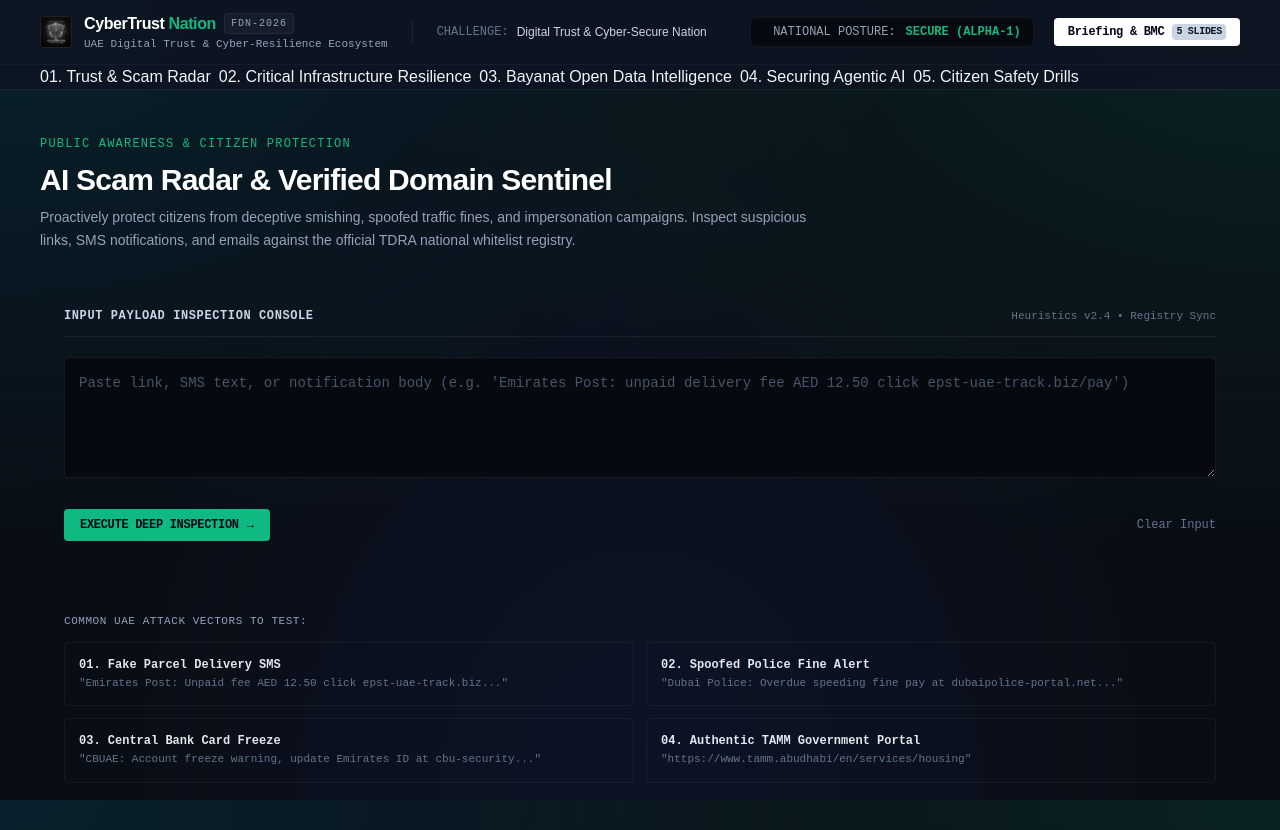
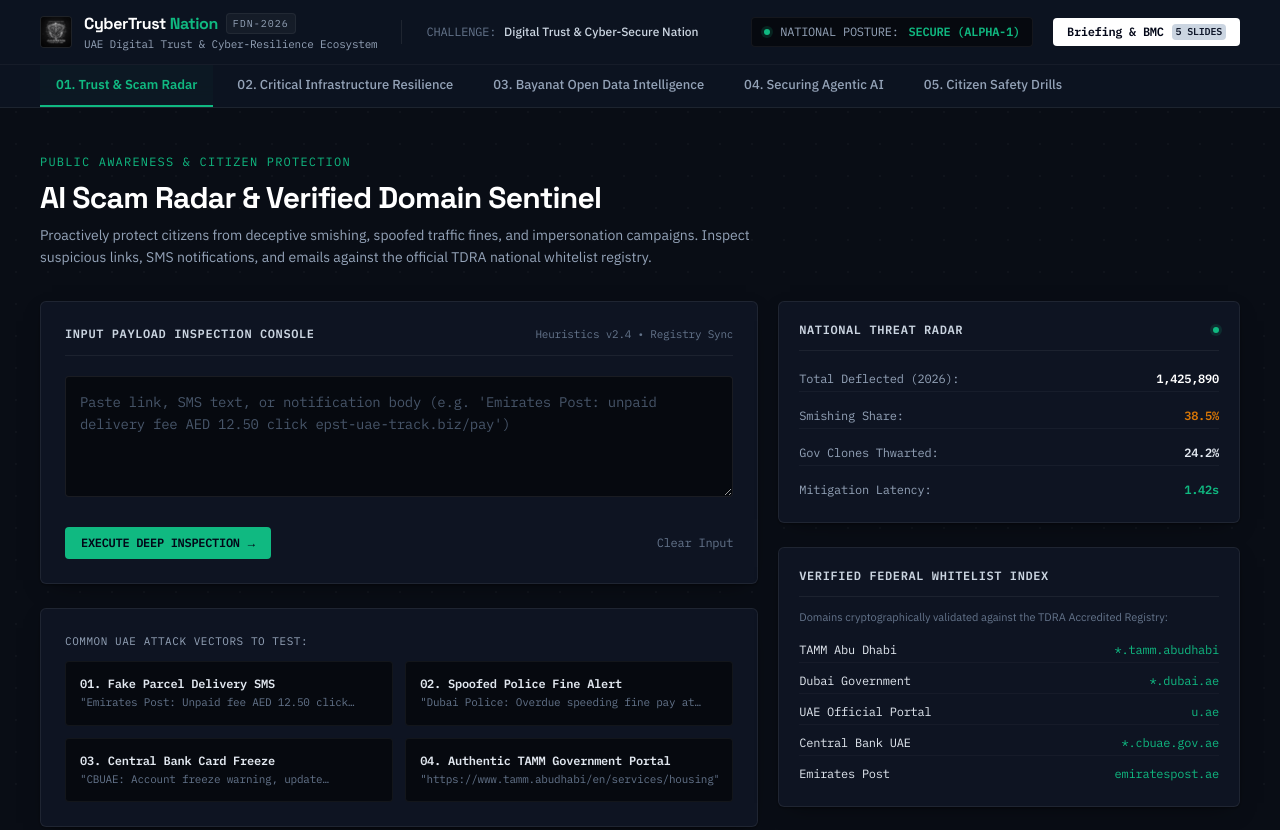
Before and after one commit to Rami-GH/Hackathon-2026, a website: page public/index.html in a window 1280 px wide. Shown: the top 830 px of the page. Drawn offline with nearby package versions, Linux system fonts and the light colour scheme; no server answers.

Commit message:
Update design tokens and architectural styling

```diff
--- a/public/styles.css
+++ b/public/styles.css
@@ -1,19 +1,34 @@
-@import url('https://fonts.googleapis.com/css2?family=Plus+Jakarta+Sans:wght@300;400;500;600;700;800&family=Tajawal:wght@300;400;500;700;800&display=swap');
+@import url('https://fonts.googleapis.com/css2?family=IBM+Plex+Mono:wght@400;500;600&family=IBM+Plex+Sans:wght@300;400;500;600;700&family=Space+Grotesk:wght@500;600;700&display=swap');
 
 :root {
-  --bg-primary: #070B14;
-  --bg-surface: #0E1626;
-  --bg-card: rgba(16, 26, 44, 0.75);
-  --border-subtle: rgba(255, 255, 255, 0.08);
-  --border-glow: rgba(16, 185, 129, 0.35);
-  --accent-emerald: #10B981;
-  --accent-cyan: #06B6D4;
-  --accent-gold: #F59E0B;
-  --accent-danger: #EF4444;
-  --text-main: #F3F4F6;
-  --text-muted: #9CA3AF;
-  --font-en: 'Plus Jakarta Sans', system-ui, -apple-system, sans-serif;
-  --font-ar: 'Tajawal', system-ui, -apple-system, sans-serif;
+  --bg-canvas: #090D15;
+  --bg-surface: #0E1422;
+  --bg-elevated: #131B2E;
+  --bg-inset: #06090F;
+
+  --border-hairline: rgba(255, 255, 255, 0.07);
+  --border-strong: rgba(255, 255, 255, 0.14);
+  --border-subtle: rgba(255, 255, 255, 0.04);
+
+  --brand-accent: #10B981;
+  --brand-accent-soft: rgba(16, 185, 129, 0.12);
+  --brand-accent-line: rgba(16, 185, 129, 0.35);
+
+  --signal-crit: #E11D48;
+  --signal-crit-soft: rgba(225, 29, 72, 0.12);
+  --signal-warn: #D97706;
+  --signal-warn-soft: rgba(217, 119, 6, 0.12);
+  --signal-safe: #059669;
+  --signal-safe-soft: rgba(5, 150, 105, 0.12);
+
+  --text-primary: #F8FAFC;
+  --text-secondary: #94A3B8;
+  --text-muted: #64748B;
+  --text-faint: #475569;
+
+  --font-display: 'Space Grotesk', -apple-system, sans-serif;
+  --font-body: 'IBM Plex Sans', -apple-system, sans-serif;
+  --font-mono: 'IBM Plex Mono', monospace;
 }
 
 * {
@@ -23,135 +38,146 @@
 }
 
 body {
-  background-color: var(--bg-primary);
-  background-image:
-    radial-gradient(at 0% 0%, rgba(6, 182, 212, 0.12) 0px, transparent 50%),
-    radial-gradient(at 100% 0%, rgba(16, 185, 129, 0.12) 0px, transparent 50%),
-    radial-gradient(at 50% 100%, rgba(30, 58, 138, 0.15) 0px, transparent 60%);
-  background-attachment: fixed;
-  color: var(--text-main);
-  font-family: var(--font-en);
+  background-color: var(--bg-canvas);
+  color: var(--text-primary);
+  font-family: var(--font-body);
+  line-height: 1.55;
+  -webkit-font-smoothing: antialiased;
   min-height: 100vh;
-  line-height: 1.5;
-  overflow-x: hidden;
+  position: relative;
 }
 
-body.lang-ar {
-  font-family: var(--font-ar);
-  direction: rtl;
+/* Subtle architectural dot grid (1% opacity, no heavy glow) */
+body::before {
+  content: '';
+  position: fixed;
+  inset: 0;
+  background-image: radial-gradient(rgba(255, 255, 255, 0.08) 1px, transparent 1px);
+  background-size: 32px 32px;
+  pointer-events: none;
+  z-index: 0;
+  opacity: 0.4;
 }
 
-/* Glassmorphism Classes */
-.glass-panel {
-  background: var(--bg-card);
-  backdrop-filter: blur(14px);
-  -webkit-backdrop-filter: blur(14px);
-  border: 1px solid var(--border-subtle);
-  border-radius: 14px;
+/* Typography Scale */
+h1, h2, h3, h4, .font-display {
+  font-family: var(--font-display);
+  letter-spacing: -0.03em;
+  font-weight: 700;
 }
 
-.glass-panel-glow {
-  background: var(--bg-card);
-  backdrop-filter: blur(16px);
-  -webkit-backdrop-filter: blur(16px);
-  border: 1px solid rgba(16, 185, 129, 0.25);
-  border-radius: 14px;
-  box-shadow: 0 0 25px rgba(16, 185, 129, 0.1);
+.font-mono {
+  font-family: var(--font-mono);
+  letter-spacing: -0.02em;
 }
 
-.glass-card-hover {
-  transition: all 0.25s cubic-bezier(0.16, 1, 0.3, 1);
-}
-.glass-card-hover:hover {
-  transform: translateY(-2px);
-  border-color: rgba(6, 182, 212, 0.4);
-  box-shadow: 0 10px 25px -5px rgba(6, 182, 212, 0.15);
+/* Architectural Card & Surface Tokens */
+.surface-panel {
+  background: var(--bg-surface);
+  border: 1px solid var(--border-hairline);
+  border-radius: 6px;
+  box-shadow: 0 1px 3px rgba(0, 0, 0, 0.4), 0 8px 24px -12px rgba(0, 0, 0, 0.6);
+  position: relative;
 }
 
-/* Pulse animation */
-@keyframes pulseGlow {
-  0%, 100% { opacity: 1; transform: scale(1); }
-  50% { opacity: 0.6; transform: scale(0.96); }
+.surface-inset {
+  background: var(--bg-inset);
+  border: 1px solid var(--border-subtle);
+  border-radius: 4px;
 }
 
-.pulse-indicator {
-  animation: pulseGlow 2s infinite ease-in-out;
+.surface-elevated {
+  background: var(--bg-elevated);
+  border: 1px solid var(--border-strong);
+  border-radius: 6px;
 }
 
-/* Cyber Gradients */
-.gradient-text {
-  background: linear-gradient(135deg, #10B981 0%, #06B6D4 50%, #38BDF8 100%);
-  -webkit-background-clip: text;
-  -webkit-text-fill-color: transparent;
+/* Navigation Tab Item */
+.workbench-tab {
+  padding: 10px 16px;
+  font-size: 13px;
+  font-weight: 500;
+  color: var(--text-secondary);
+  border-bottom: 2px solid transparent;
+  transition: all 0.15s ease;
+  white-space: nowrap;
 }
 
-.gradient-gold {
-  background: linear-gradient(135deg, #F59E0B 0%, #FBBF24 100%);
-  -webkit-background-clip: text;
-  -webkit-text-fill-color: transparent;
+.workbench-tab:hover {
+  color: var(--text-primary);
+  background: rgba(255, 255, 255, 0.02);
 }
 
-/* Custom Scrollbar */
-::-webkit-scrollbar {
-  width: 7px;
-  height: 7px;
-}
-::-webkit-scrollbar-track {
-  background: rgba(14, 22, 38, 0.7);
-}
-::-webkit-scrollbar-thumb {
-  background: rgba(16, 185, 129, 0.3);
-  border-radius: 4px;
-}
-::-webkit-scrollbar-thumb:hover {
-  background: rgba(16, 185, 129, 0.6);
+.workbench-tab.active {
+  color: var(--brand-accent);
+  border-bottom-color: var(--brand-accent);
+  background: rgba(16, 185, 129, 0.03);
+  font-weight: 600;
 }
 
-/* Tab active indicator */
-.nav-tab.active {
-  background: rgba(16, 185, 129, 0.15);
-  border-color: rgba(16, 185, 129, 0.6);
-  color: #10B981;
+/* Telemetry Indicator Dot */
+.status-pip {
+  display: inline-block;
+  width: 6px;
+  height: 6px;
+  border-radius: 50%;
+  background-color: var(--brand-accent);
+  box-shadow: 0 0 0 3px rgba(16, 185, 129, 0.15);
 }
 
-/* Modal styles */
-.modal-backdrop {
-  background: rgba(5, 9, 18, 0.85);
-  backdrop-filter: blur(12px);
+.status-pip.crit {
+  background-color: var(--signal-crit);
+  box-shadow: 0 0 0 3px rgba(225, 29, 72, 0.15);
 }
 
-/* Timeline Drill Step animations */
-@keyframes slideInUp {
-  from { opacity: 0; transform: translateY(12px); }
-  to { opacity: 1; transform: translateY(0); }
+/* Asymmetric Bento Layout */
+.bento-grid {
+  display: grid;
+  grid-template-columns: 1fr;
+  gap: 20px;
 }
 
-.timeline-step {
-  animation: slideInUp 0.35s ease-out forwards;
-}
-
-/* BMC Grid Layout */
-.bmc-grid {
-  display: grid;
-  grid-template-columns: repeat(5, 1fr);
-  grid-template-rows: auto auto auto;
-  gap: 12px;
-}
-@media (max-width: 1024px) {
-  .bmc-grid {
-    grid-template-columns: repeat(2, 1fr);
-  }
-}
-@media (max-width: 640px) {
-  .bmc-grid {
-    grid-template-columns: 1fr;
+@media (min-width: 1024px) {
+  .bento-grid {
+    grid-template-columns: minmax(0, 7fr) minmax(0, 4.5fr);
+    align-items: start;
   }
 }
 
-/* RTL adjustment helpers */
-body.lang-ar .text-left {
-  text-align: right;
+/* Precise scrollbars */
+::-webkit-scrollbar {
+  width: 5px;
+  height: 5px;
 }
-body.lang-ar .text-right {
-  text-align: left;
+::-webkit-scrollbar-track {
+  background: var(--bg-canvas);
 }
+::-webkit-scrollbar-thumb {
+  background: #1E293B;
+  border-radius: 2px;
+}
+::-webkit-scrollbar-thumb:hover {
+  background: #334155;
+}
+
+/* Timeline Drill Step */
+.drill-step-row {
+  display: flex;
+  align-items: flex-start;
+  gap: 14px;
+  padding: 12px 14px;
+  border-bottom: 1px solid var(--border-subtle);
+  transition: background 0.2s ease;
+}
+.drill-step-row:last-child {
+  border-bottom: none;
+}
+.drill-step-row:hover {
+  background: rgba(255, 255, 255, 0.015);
+}
+
+/* Executive Modal Backdrop */
+.executive-modal-backdrop {
+  background: rgba(4, 7, 12, 0.88);
+  backdrop-filter: blur(8px);
+}
```
